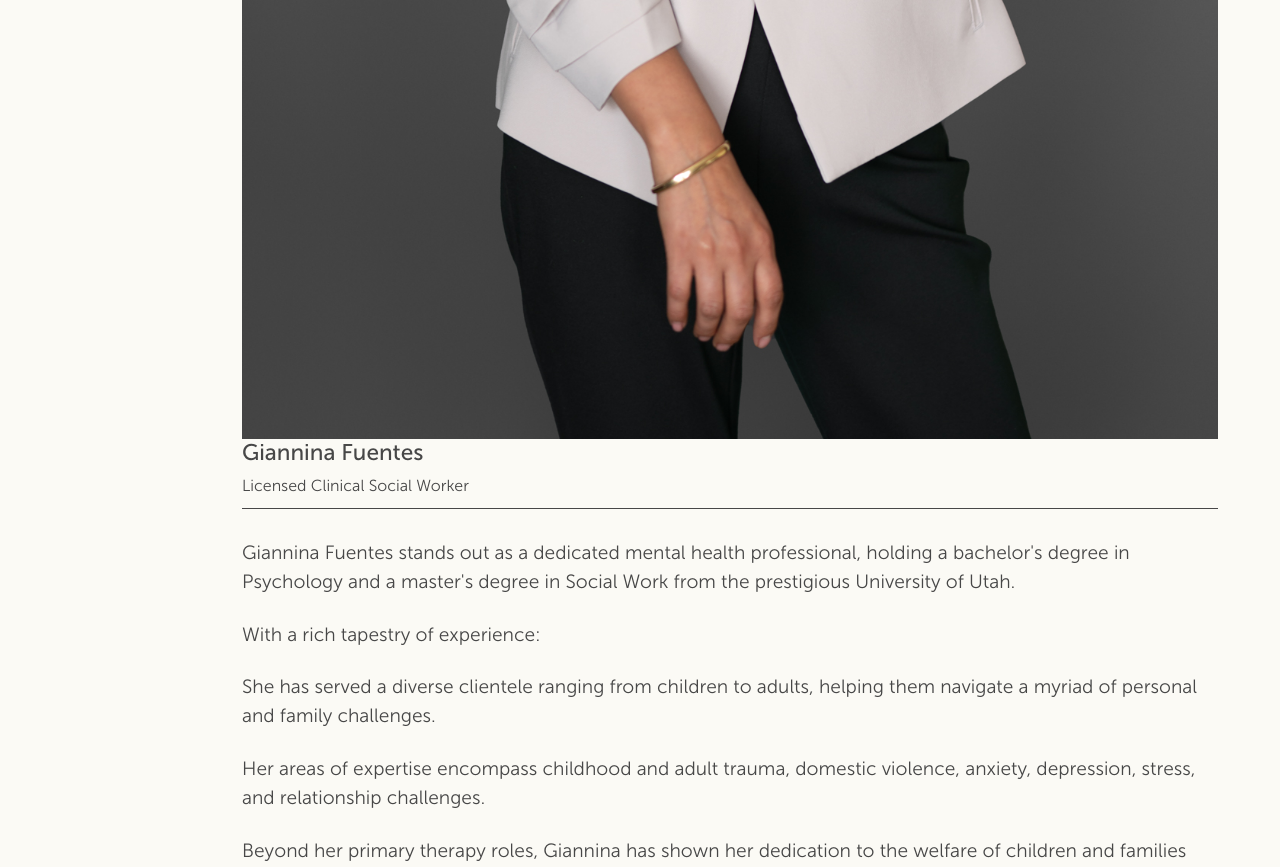
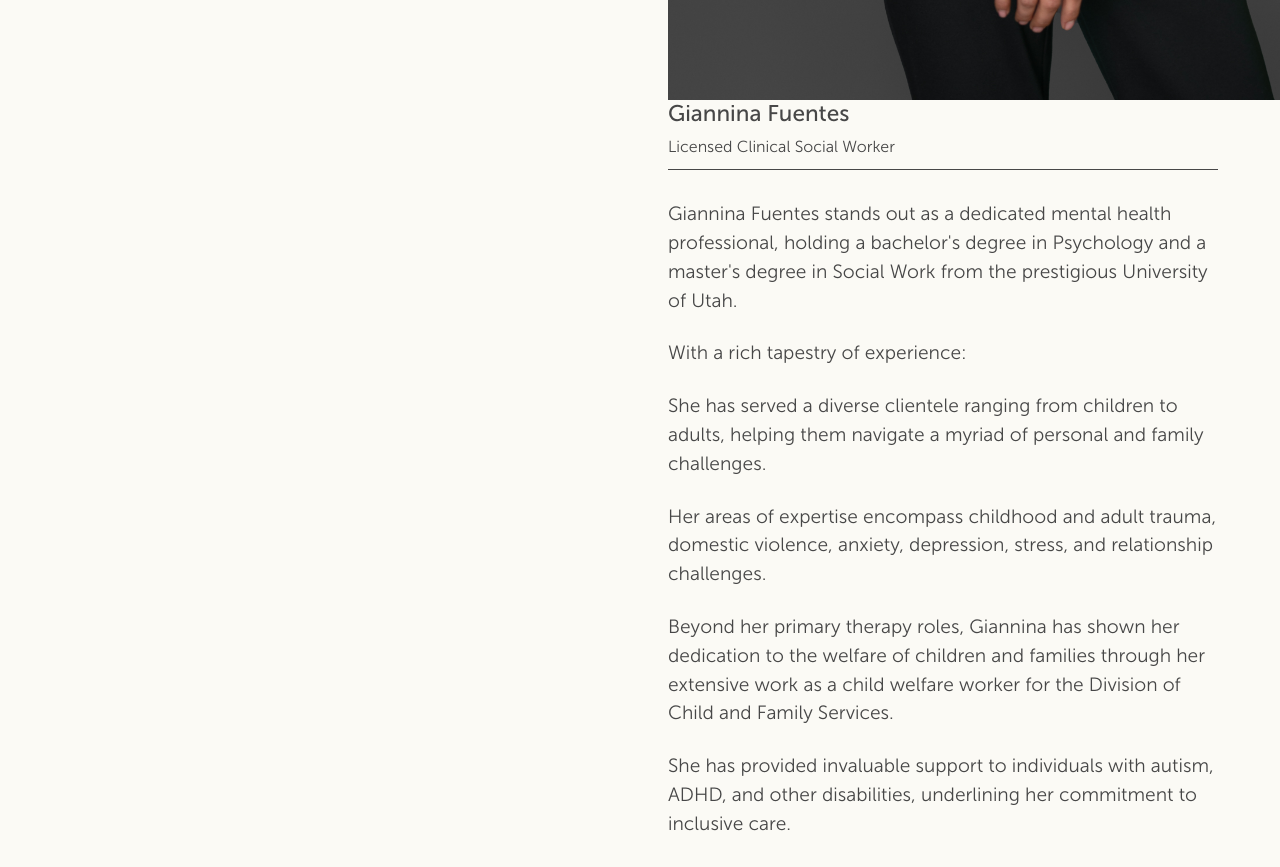
Before and after one commit to jaimemendieta/Bonanza, a Next.js app in the folder bonanza/: page /about in a window 1280 px wide. Shown: the part 1920-2787 px from the top of the page. Built offline with nearby package versions, Linux system fonts and the light colour scheme.

Commit message:
Desktop Media Queries Update

```diff
--- a/bonanza/src/app/globals.css
+++ b/bonanza/src/app/globals.css
@@ -641,7 +641,7 @@ html[lang="es"] .lang-es a {
     padding: 0;
     margin-top: 204px;
     margin-left: 65px;
-    max-width: 764px;
+    max-width: 567px;
   }
 }
 
@@ -800,7 +800,15 @@ html[lang="es"] .lang-es a {
     padding-top: 44px;
     margin-right: 62px;
     margin-left: auto;
-    max-width: 1041px;
+    max-width: 615px;
+  }
+
+  .section-contact .container__explained {
+    margin-left: 10%;
+    margin-top: 44px;
+    padding-top: 22px;
+    padding-right: 10%;
+    max-width: 860px;
   }
 
   .container__explained.easy, .container__explained.flexible {
@@ -819,12 +827,6 @@ html[lang="es"] .lang-es a {
     width: 50%;
   }
 
-  @media (min-width: 800px) {
-    .section-faq .explanation__first {
-      width: 750px;
-    }
-  }
-
   .section-flexible .image__explained, .section-luna .image__explained {
     width: auto;
   }
@@ -834,9 +836,32 @@ html[lang="es"] .lang-es a {
   }
 }
 
+@media (min-width: 1920px) {
+  .container__explained {
+    padding-right: 0;
+    padding-left: 65px;
+    padding-top: 44px;
+    margin-right: 62px;
+    margin-left: auto;
+    max-width: 1041px;
+  }
+}
+
+@media (min-width: 800px) {
+  .section-faq .explanation__first {
+    width: 750px;
+  }
+}
+
 .explanation__first {
   margin-top: 44px;
   margin-bottom: 44px;
+}
+
+@media (min-width: 1280px) {
+  .explanation__first h3 {
+    margin-bottom: 1.3em;
+  }
 }
 
 .explanation {
@@ -879,6 +904,15 @@ html[lang="es"] .lang-es a {
 
 .image__explained img {
   object-fit: cover;
+  object-position: left;
+}
+
+.image__explained.center img {
+  object-position: center;
+}
+
+.image__explained.right img {
+  object-position: right;
 }
 
 .image__giannina img {
@@ -891,6 +925,21 @@ html[lang="es"] .lang-es a {
   max-width: 100%;
   align-content: center;
   align-items: center;
+}
+
+.container.question {
+  background-color: white;
+  margin: 30px;
+  padding: 80px 36px;
+  text-align: center;
+}
+
+.container.question h3 {
+  font-size: 1.1em;
+}
+
+.container.question p {
+  font-size: 1.1em;
 }
 
 @media (min-width: 1025px) {
@@ -919,6 +968,15 @@ html[lang="es"] .lang-es a {
   }
 }
 
+@media (min-width: 1280px) {
+  .container__questions {
+    display: flex;
+    flex-direction: column;
+    max-width: 100%;
+    align-content: center;
+    align-items: center;
+  }
+
   .container.question {
     background-color: white;
     margin: 30px;
@@ -932,6 +990,7 @@ html[lang="es"] .lang-es a {
 
   .container.question p {
     font-size: 1.1em;
+  }
 }
 
 .footer {
@@ -1037,10 +1096,32 @@ html[lang="es"] .lang-es a {
   }
 }
 
-@media (min-width: 1920px) {
+@media (min-width: 1024px) {
   .logo__background {
     height: 80%;
     width: 30%;
+    background-size: 434%;
+    background-position-x: -671px;
+    background-position-y: -226px;
+  }
+}
+
+@media (min-width: 1260px) {
+  .logo__background {
+    background-position-x: -819px;
+    background-position-y: -275px;
+  }
+}
+
+@media (min-width: 1280px) {
+  .logo__background {
+    background-position-x: -832px;
+    background-position-y: -279px;
+  }
+}
+
+@media (min-width: 1920px) {
+  .logo__background {
     background-size: 450%;
     background-position-x: -1295px;
     background-position-y: -420px;
@@ -1260,6 +1341,7 @@ summary {
 h4 {
   color: var(--main-foreground);
 }
+
 h4::after {
   content: "";
   display: block;
@@ -1271,6 +1353,13 @@ h4::after {
 }
 
 /*Contact Page*/
+@media (min-width: 1280px) {
+  .section-contact {
+    flex-direction: column;
+    align-items: center;
+    width: 100%;
+  }
+}
 .section-other h1, .section-other h3 {
   color: var(--main-foreground);
 }
@@ -1279,6 +1368,7 @@ h4::after {
   font-size: var(--font-xs);
   font-weight: 300;
 }
+
 input, select, textarea {
   border: none;
   margin: 0;
--- a/bonanza/src/app/page.tsx
+++ b/bonanza/src/app/page.tsx
@@ -3,8 +3,7 @@ import BonanzaImageA from "../../public/Bonanza-A.jpg";
 import BonanzaImageB from "../../public/Bonanza-B.jpg";
 import BonanzaImageC from "../../public/Bonanza-C.jpg";
 import BonanzaImageD from "../../public/Bonanza-D.jpg";
-import BonanzaImageG from "../../public/Bonanza-G.jpg";
-import BonanzaImageH from "../../public/Bonanza-H.png";
+import BonanzaImageH from "../../public/Bonanza-H.jpg";
 import Luna from "../../public/Luna.jpg";
 import Parquet from "../../public/parquet.png";
 import Earth from "../../public/earth-pattern.png";
@@ -162,7 +161,7 @@ export default function Home() {
                     </button>
                 </div>
             </div>
-            <div className="image__explained">
+            <div className="image__explained center">
                 <Image src={Luna} alt="Image of Vizsla"/>
             </div>
         </section>
@@ -295,7 +294,7 @@ export default function Home() {
                     </Link>
                 </div>
             </div>
-            <div className="image__explained">
+            <div className="image__explained center">
                 <Image src={BonanzaImageB} alt="Scenic Image B"/>
             </div>
         </section>
@@ -374,7 +373,7 @@ export default function Home() {
                     </button>
                 </div>
             </div>
-            <div className="image__explained">
+            <div className="image__explained center">
                 <Image src={BonanzaImageD} alt="Scenic Image D"/>
             </div>
         </section>
--- a/bonanza/src/components/Header.tsx
+++ b/bonanza/src/components/Header.tsx
@@ -23,7 +23,7 @@ const Header = () => {
     };
 
     useEffect(() => {
-        const mediaQuery = window.matchMedia('(max-width: 1220px)');
+        const mediaQuery = window.matchMedia('(max-width: 1279px)');
 
         const handleMediaQueryChange = (e: MediaQueryListEvent) => {
             setIsMobileView(e.matches);
--- a/bonanza/src/components/Hero.tsx
+++ b/bonanza/src/components/Hero.tsx
@@ -34,7 +34,7 @@ const Hero = () => {
                         <div className="paragraph__hero__2">
                             <p>Every story holds challenges. Let us help you turn yours into a testament of resilience and growth. Your path to a brighter tomorrow starts here. Schedule your free 15-minute consultation today.</p>
                         </div>
-                        <button className="page-button">SCHEDULE APPOINTMENT</button>
+                        <button className="page-button">Schedule Appointment</button>
                     </div>
                 </section>
             ) : (
@@ -53,7 +53,7 @@ const Hero = () => {
                             <div className="paragraph__hero__2">
                                 <p>Every story holds challenges. Let us help you turn yours into a testament of resilience and growth. Your path to a brighter tomorrow starts here. Schedule your free 15-minute consultation today.</p>
                             </div>
-                            <button className="page-button">SCHEDULE APPOINTMENT</button>
+                            <button className="page-button">Schedule Appointment</button>
                         </div>
                     </div>
                 </>
--- a/bonanza/src/components/WhySection.tsx
+++ b/bonanza/src/components/WhySection.tsx
@@ -9,7 +9,7 @@ const WhySection = () => {
 
     useEffect(() => {
         const handleResize = () => {
-            setIsLargeScreen(window.innerWidth > 1280);
+            setIsLargeScreen(window.innerWidth > 1279);
         };
 
         handleResize();
```
Also changed, not shown: bonanza/public/Bonanza-H.jpg (added). Lines whose indentation alone changed are shown as unchanged.
